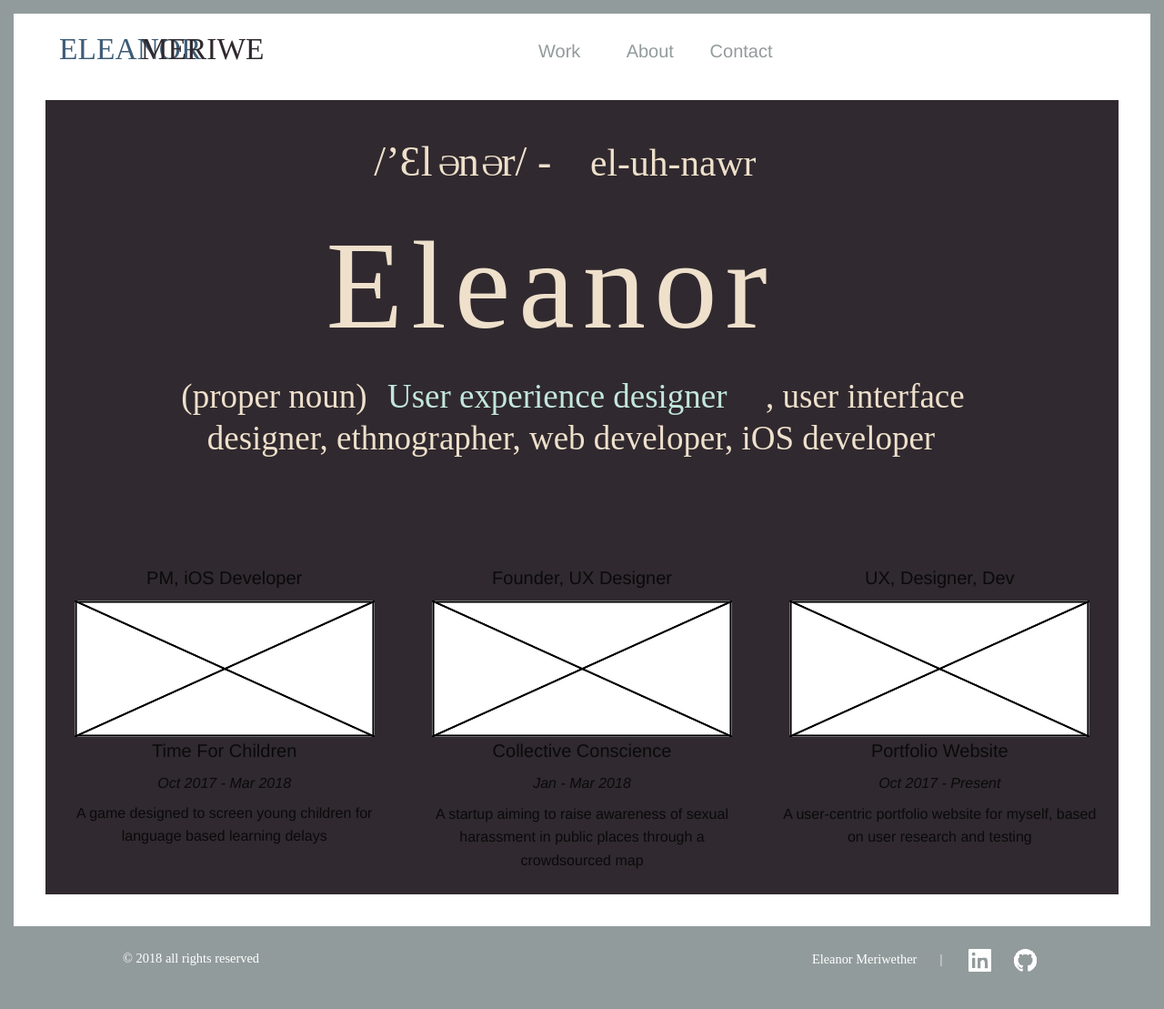
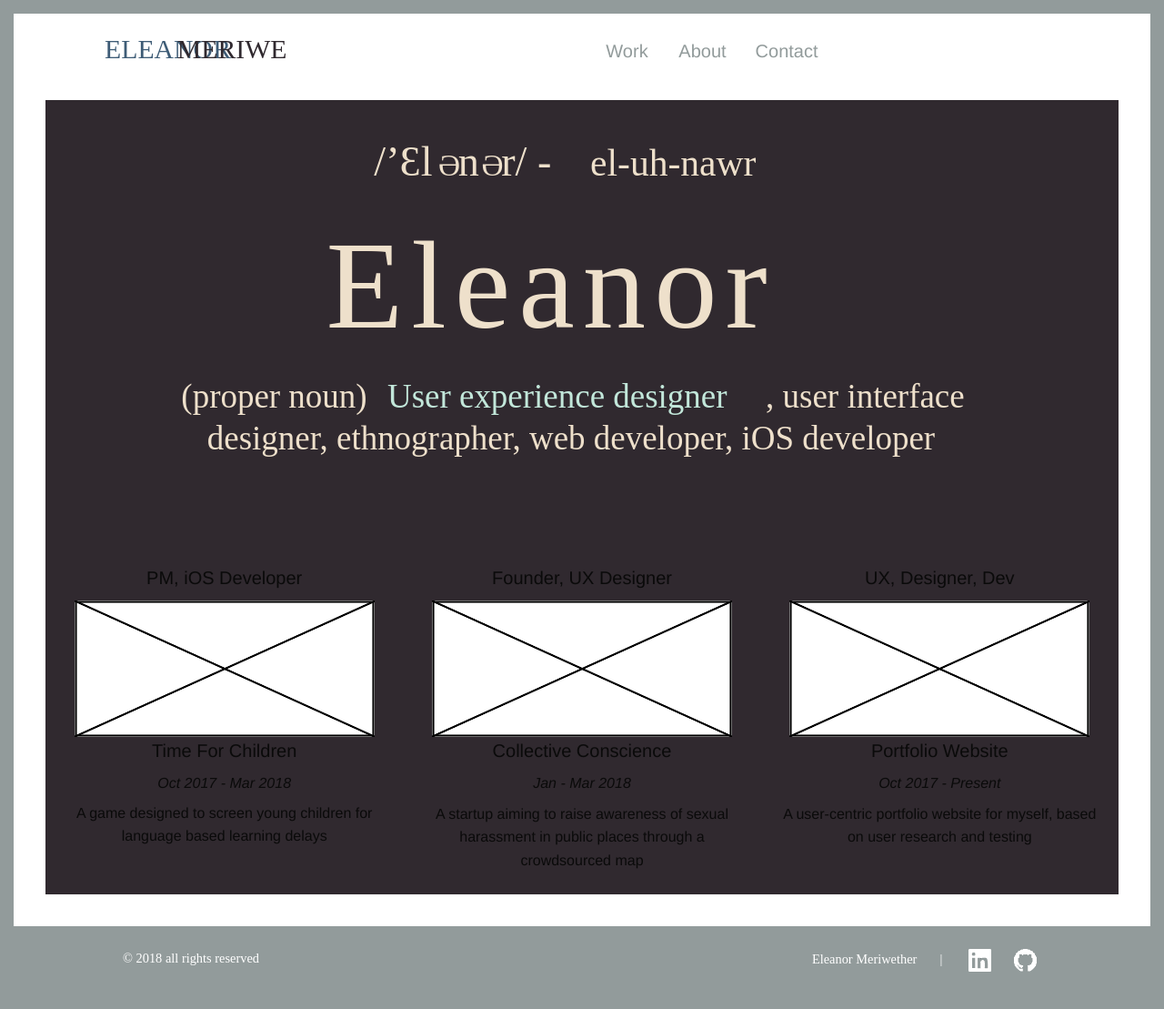
Before and after one commit to emeriwether/emeriwether.github.io, a Jekyll site: the page built from index.html, in a window 1280 px wide. Shown: the whole page at 91% size. Built offline with Jekyll 4.4.1, drawn with Linux system fonts in a browser that asks for light colours; some web fonts are replaced.

Commit message:
adjust margin for top nav bar

```diff
--- a/_layouts/default.html
+++ b/_layouts/default.html
@@ -34,7 +34,7 @@
         <main class="cell">
             <div class="grid-x" id="content-bg">
 
-                <div class="grid-x">
+                <div class="grid-x" id="topNav">
                     <div class="small-3 cell" id="logo" preserveAspectRatio="xMinYMin meet"><img src="img/logo.svg"></div>
                     <div class="auto cell"></div>
                     <nav class="small-4 cell">
--- a/css/app.css
+++ b/css/app.css
@@ -1,3 +1,14 @@
+@media screen and (max-width: 45.438em
+) {
+    nav {
+        margin-right: 35px;
+    }
+
+    nav > ul > li > a {
+        font-size: 80%
+    }
+}
+
 @media screen and (min-width: 40em) and (max-width: 51.938em) {     nav {
         margin-right: 35px;
     }
--- a/css/home.css
+++ b/css/home.css
@@ -13,15 +13,17 @@
 }
 
 #logo {
-    margin-left: 50px;
 }
 
 #logo > img {
     padding: 25px 0 0 0;
 }
 
+#topNav {
+    margin: 0 8% 0 8%;
+}
+
 nav {
-    margin-right: 50px;
     padding: 20px 0 25px 0;
 }
 
```
